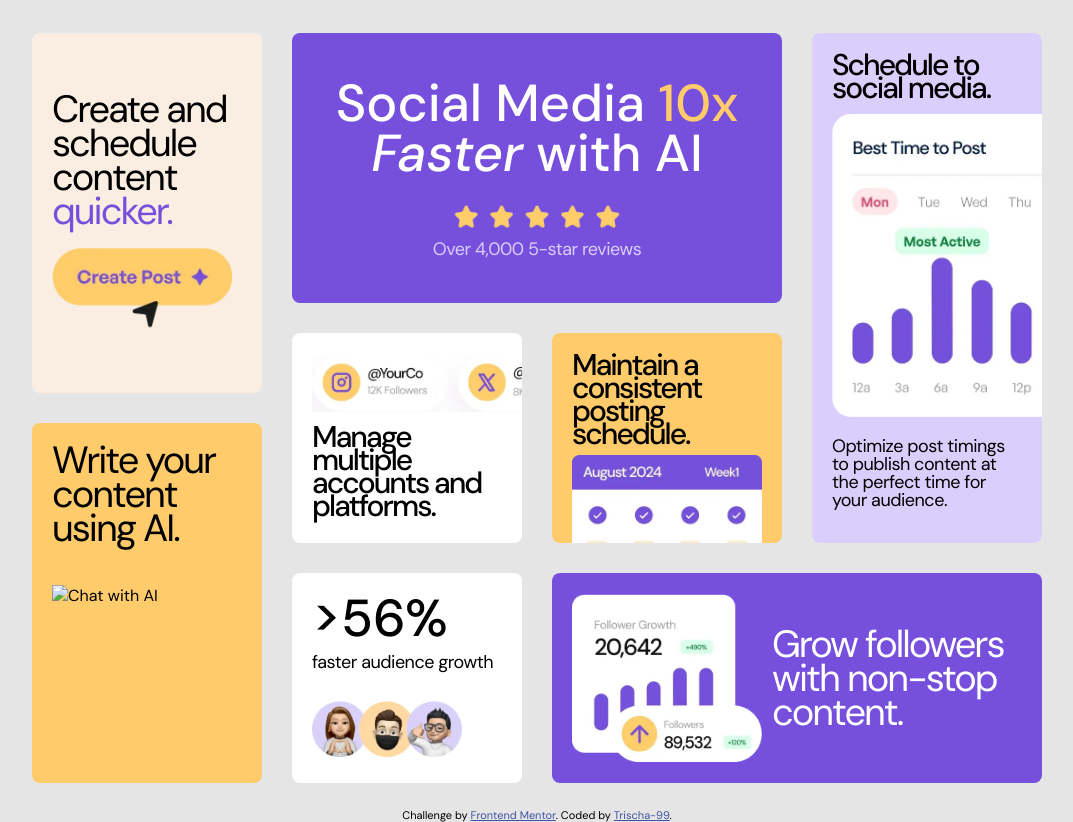
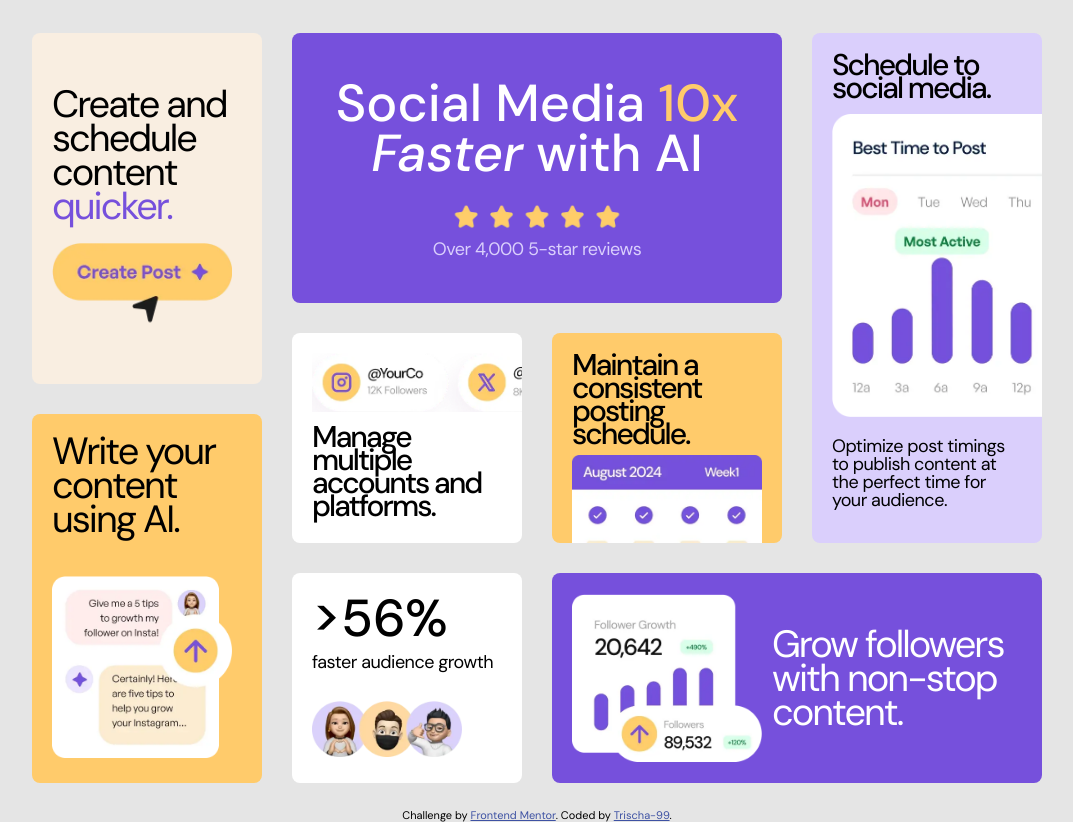
Before and after one commit to Trischa-99/Bento-Grid-with-Flexbox, a plain HTML site: page index.html in a window 1280 px wide. Shown: the whole page, without its empty margins (103-1176 px from the left). Drawn offline with Linux system fonts and the light colour scheme; the site is published under a folder, as on GitHub Pages, so addresses that start at the root find nothing.

Commit message:
Update index.html fixing the problem /

```diff
--- a/index.html
+++ b/index.html
@@ -22,7 +22,7 @@
       </div>
       <div class="module module-content">
         <div>Write your content using AI.</div>
-        <img src="/assets/images/illustration-ai-content.webp" alt="Chat with AI"/>
+        <img src="assets/images/illustration-ai-content.webp" alt="Chat with AI"/>
       </div>
     </div>
     <div class="container container-right-ver">
```
